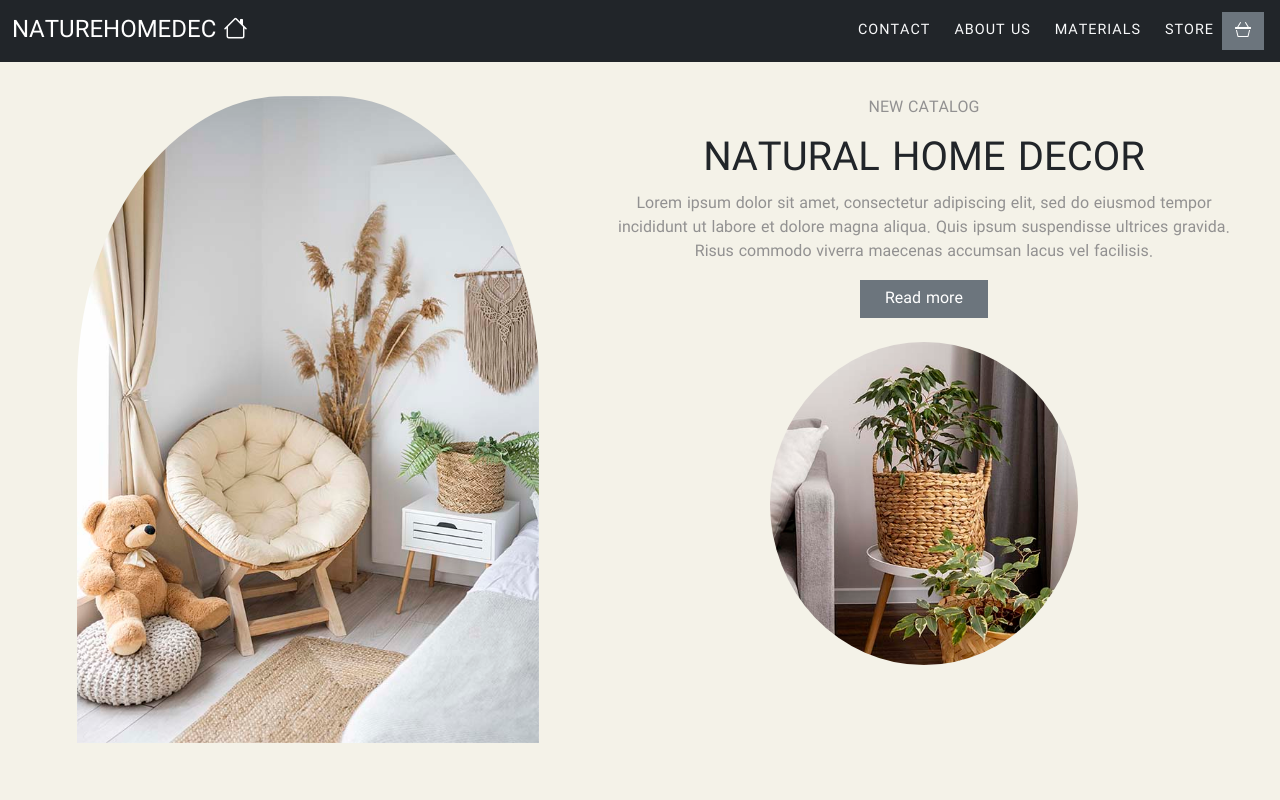
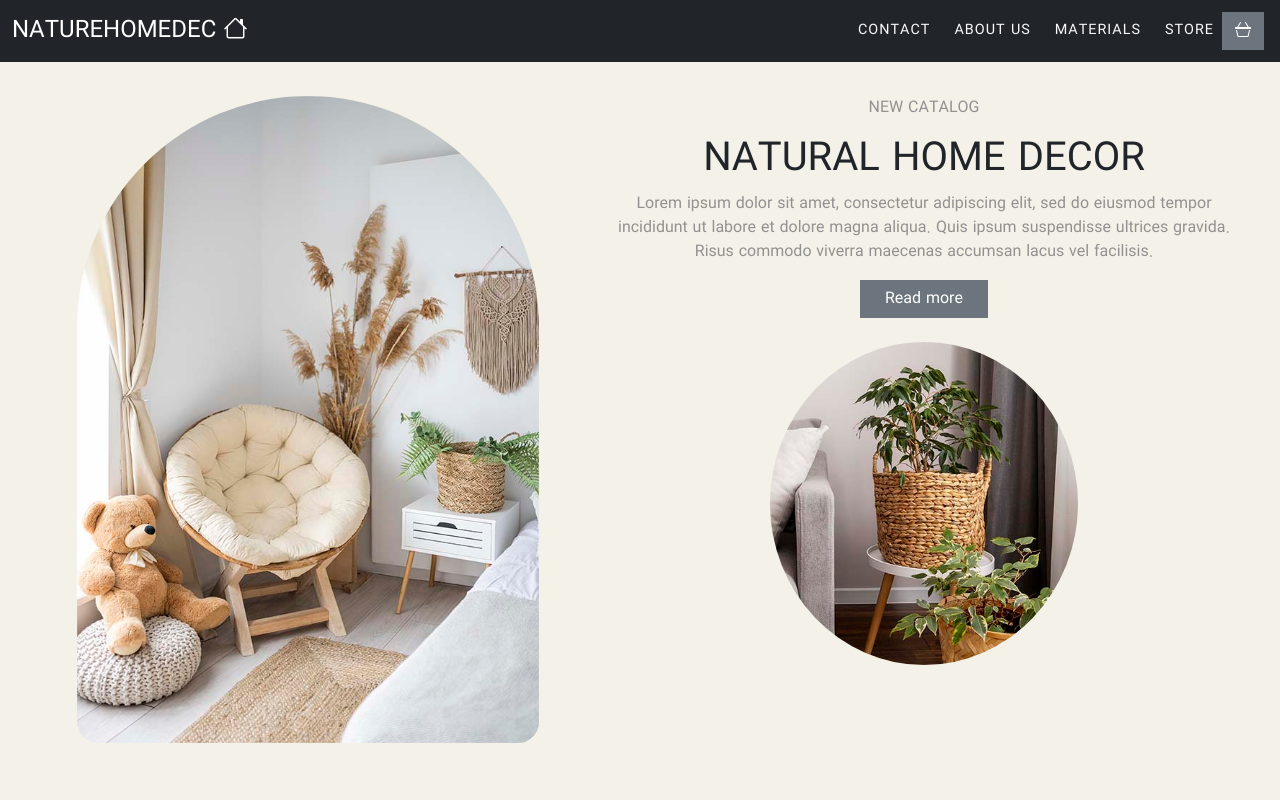
Before and after one commit to AliKarimNemati/home-designer, a Vue app: page / in a window 1280 px wide. Shown: the top 800 px of the page. Built offline with nearby package versions, Linux system fonts and the light colour scheme.

Commit message:
main img fixed

```diff
--- a/src/views/HomeView.vue
+++ b/src/views/HomeView.vue
@@ -91,6 +91,6 @@ export default {
 
 <style lang="scss">
 .main-img {
-  border-radius: 45% 45% 0 0;
+  border-radius: 330px 330px 30px 30px;
 }
 </style>
```
